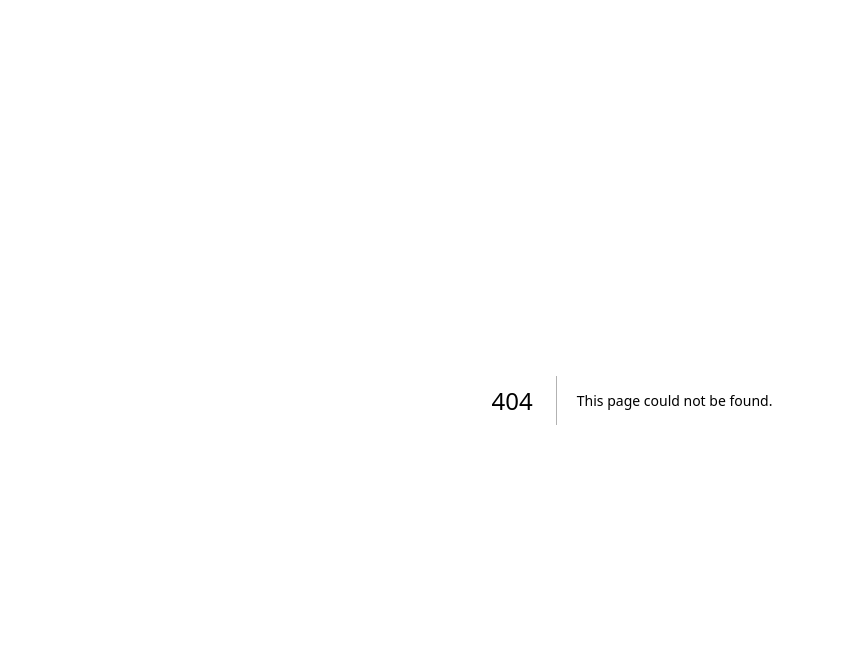
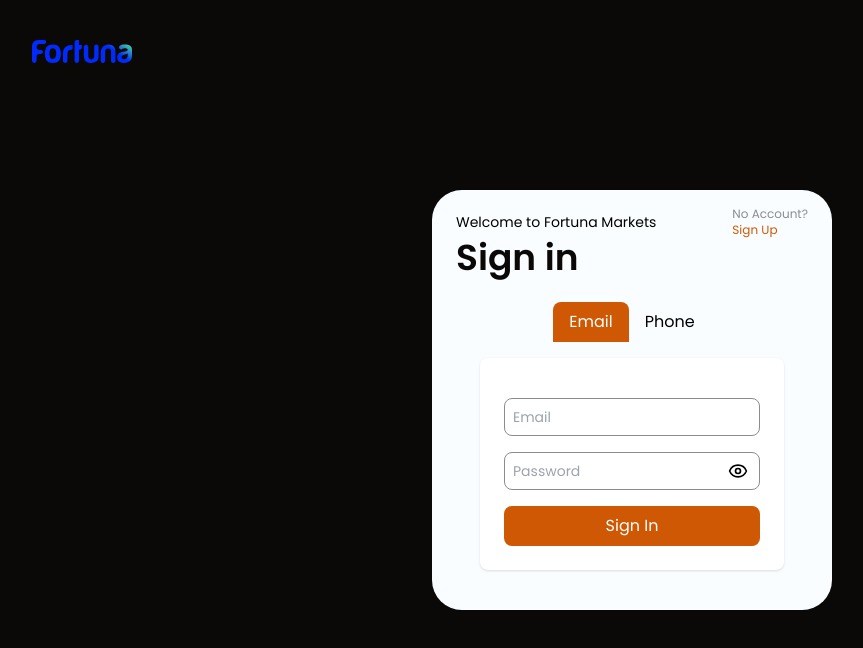
Before and after one commit to payman-hoseini/login-register, a Next.js app: page /signIn in a window 1280 px wide. Before the commit this address had no page. Shown: the top 648 px of the page, without its empty margins (8-871 px from the left). Built offline with nearby package versions, Linux system fonts and the light colour scheme.

Commit message:
sign in form 50%

```diff
--- a/package.json
+++ b/package.json
@@ -10,6 +10,7 @@
   },
   "dependencies": {
     "formik": "^2.4.6",
+    "framer-motion": "^12.9.2",
     "lucide-react": "^0.503.0",
     "next": "14.2.28",
     "react": "^18",
--- a/src/app/page.tsx
+++ b/src/app/page.tsx
@@ -15,7 +15,7 @@ export default function Home() {
                 <h2 className="text-sm">Welcome to Fortuna Markets</h2>
                 <div className="text-xs">
                   <p className="text-gray">Have an Account?</p>
-                  <Link href="/" className="text-primary">Sign In</Link>
+                  <Link href="/signIn" className="text-primary">Sign In</Link>
                 </div>
               </div>
               <h1 className="text-4xl font-semibold text-black">Sign Up</h1>
--- /dev/null
+++ b/src/app/signIn/page.tsx
@@ -0,0 +1,29 @@
+import Image from "next/image";
+import logo from "./../../../public/images/logo-white.svg"
+import Link from "next/link";
+import SignInForm from "@/components/signInForm";
+
+export default function SignIn(){
+    return (
+        <div className="background">
+            <div className="min-h-screen relative grid place-items-center">
+                <div className="absolute top-10 left-10">
+                    <Image src={logo} alt="Logo" width={100} height={100} className=""/>
+                </div>
+                <div className="bg-form w-[400px] max-w-[90%] px-6 py-4 rounded-[30px]">
+                    <div className="flex justify-between items-center">
+                        <h2 className="text-sm">Welcome to Fortuna Markets</h2>
+                        <div className="text-xs">
+                        <p className="text-gray">No Account?</p>
+                        <Link href="/" className="text-primary">Sign Up</Link>
+                        </div>
+                    </div>
+                    <h1 className="text-4xl font-semibold text-black">Sign in</h1>
+                    <div>
+                        <SignInForm/>
+                    </div>
+                </div>
+            </div>
+        </div>
+    )
+}
--- /dev/null
+++ b/src/components/signInForm.tsx
@@ -0,0 +1,177 @@
+'use client'
+import React, { useState } from 'react'
+import { Formik, Form, Field, ErrorMessage, FormikHelpers } from 'formik'
+import * as Yup from 'yup'
+import PhoneInput from 'react-phone-input-2'
+import 'react-phone-input-2/lib/style.css'
+import { Eye, EyeOff } from 'lucide-react'
+import { motion, AnimatePresence } from 'framer-motion'
+
+export interface LoginFormValues {
+  loginMethod: 'email' | 'phone'
+  email: string
+  phone: string
+  password: string
+}
+
+const phoneRegex = /^[0-9]+$/
+
+const validationSchema = Yup.object().shape({
+  loginMethod: Yup.string()
+    .oneOf(['email', 'phone'])
+    .required(),
+  email: Yup.string()
+    .email('Invalid email')
+    .when('loginMethod', {
+      is: 'email',
+      then: (schema: Yup.StringSchema) => schema.required('Email is required'),
+      otherwise: (schema: Yup.StringSchema) => schema.notRequired(),
+    }),
+  phone: Yup.string()
+    .matches(phoneRegex, 'Phone number must be numeric')
+    .when('loginMethod', {
+      is: 'phone',
+      then: (schema: Yup.StringSchema) => schema.required('Phone number is required'),
+      otherwise: (schema: Yup.StringSchema) => schema.notRequired(),
+    }),
+  password: Yup.string()
+    .min(6, 'Password must be at least 6 characters')
+    .required('Password is required'),
+})
+
+const LoginForm: React.FC = () => {
+  const [method, setMethod] = useState<'email' | 'phone'>('email')
+  const [showPassword, setShowPassword] = useState(false)
+
+  const initialValues: LoginFormValues = {
+    loginMethod: method,
+    email: '',
+    phone: '',
+    password: '',
+  }
+
+  const handleSubmit = (
+    values: LoginFormValues,
+    { setSubmitting }: FormikHelpers<LoginFormValues>
+  ) => {
+    console.log('Login with', values)
+    setSubmitting(false)
+    // TODO: call your login API
+  }
+
+  return (
+    <div className="max-w-md mx-auto p-6">
+      <div className="flex justify-center mb-4">
+        {(['email', 'phone'] as const).map((m) => (
+          <button
+            key={m}
+            type="button"
+            className={`px-4 py-2 rounded-t-lg ${method === m ? 'bg-primary text-white' : 'bg-gray-200'}`}
+            onClick={() => setMethod(m)}
+          >
+            {m === 'email' ? 'Email' : 'Phone'}
+          </button>
+        ))}
+      </div>
+
+      <Formik
+        enableReinitialize
+        initialValues={{ ...initialValues, loginMethod: method }}
+        validationSchema={validationSchema}
+        onSubmit={handleSubmit}
+      >
+        {({ values, setFieldValue, isSubmitting }) => (
+          <Form className="space-y-4 bg-white p-6 rounded-lg shadow">
+            <Field name="loginMethod" type="hidden" value={method} />
+
+            <AnimatePresence mode="wait">
+              {method === 'email' && (
+                <motion.div
+                  key="email"
+                  initial={{ opacity: 0 }}
+                  animate={{ opacity: 1 }}
+                  exit={{ opacity: 0 }}
+                  transition={{ duration: 0.3 }}
+                >
+                  <Field
+                    name="email"
+                    type="email"
+                    placeholder="Email"
+                    className="w-full text-sm p-2 border border-gray rounded-lg focus:outline-none focus:ring-2 focus:ring-border focus:border-primary duration-300"
+                  />
+                  <ErrorMessage name="email" component="div" className="text-red-600 text-xs mt-1" />
+                </motion.div>
+              )}
+
+              {method === 'phone' && (
+                <motion.div
+                  key="phone"
+                  initial={{ opacity: 0 }}
+                  animate={{ opacity: 1 }}
+                  exit={{ opacity: 0 }}
+                  transition={{ duration: 0.3 }}
+                >
+                  <Field name="phone">
+                    {({ field }: any) => (
+                      <PhoneInput
+                        {...field}
+                        country="us"
+                        value={field.value}
+                        onChange={(val) => setFieldValue('phone', val)}
+                        inputClass="w-full p-2 border border-gray focus:outline-none focus:ring-2 focus:ring-border focus:border-primary duration-300"
+                        inputStyle={{
+                            width: '100%',
+                            border: '1px solid #8C8C8C',
+                            borderRadius: '0.5rem',
+                            outline: 'none',
+                        }}
+                        containerStyle={{
+                            marginTop: '0.25rem',
+                            borderRadius: '0.5rem',
+                        }}
+
+                      />
+                    )}
+                  </Field>
+                  <ErrorMessage name="phone" component="div" className="text-red-600 text-xs mt-1" />
+                </motion.div>
+              )}
+            </AnimatePresence>
+
+            <div>
+              <div className="relative">
+                <Field name="password">
+                  {({ field }: any) => (
+                    <input
+                      {...field}
+                      type={showPassword ? 'text' : 'password'}
+                      placeholder="Password"
+                      className="w-full text-sm p-2 pr-10 border border-gray rounded-lg focus:outline-none focus:ring-2 focus:ring-border focus:border-primary duration-300"
+                    />
+                  )}
+                </Field>
+                <button
+                  type="button"
+                  onClick={() => setShowPassword(prev => !prev)}
+                  className="absolute right-3 top-1/2 transform -translate-y-1/2 focus:outline-none"
+                >
+                  {showPassword ? <EyeOff size={20} /> : <Eye size={20} />}
+                </button>
+              </div>
+              <ErrorMessage name="password" component="div" className="text-red-600 text-xs mt-1" />
+            </div>
+            <button
+              type="submit"
+              disabled={isSubmitting}
+              className="w-full py-2 bg-primary text-white rounded-lg hover:opacity-50 transition duration-200"
+            >
+              Sign In
+            </button>
+          </Form>
+        )}
+      </Formik>
+    </div>
+  )
+}
+
+export default LoginForm;
```
Also changed, not shown: 1 other file (tests, documents, lock files or other folders).
